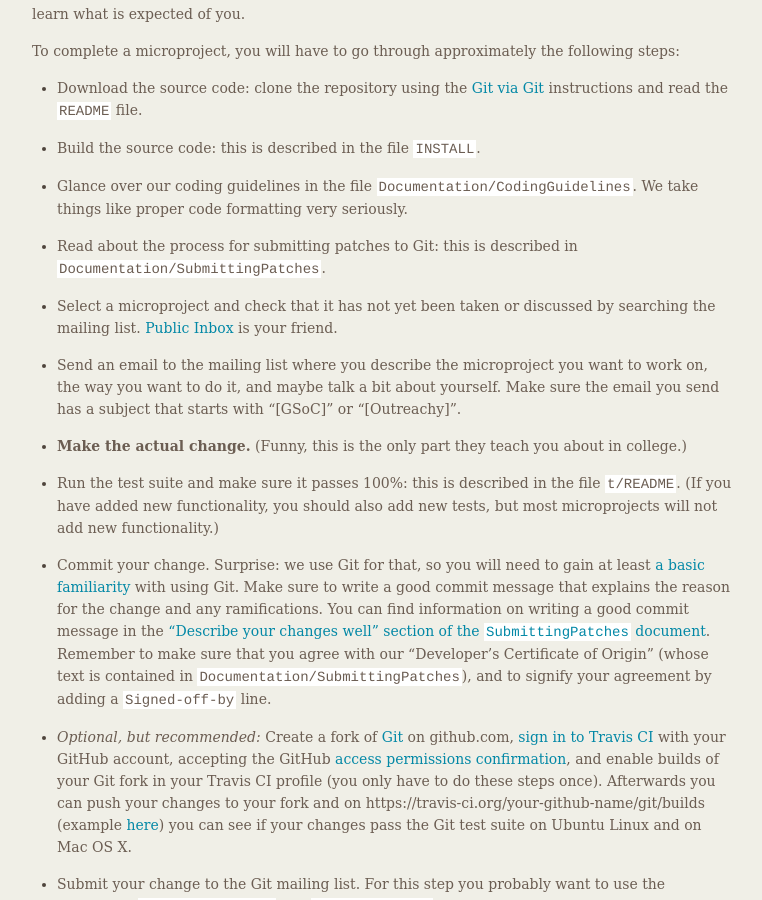
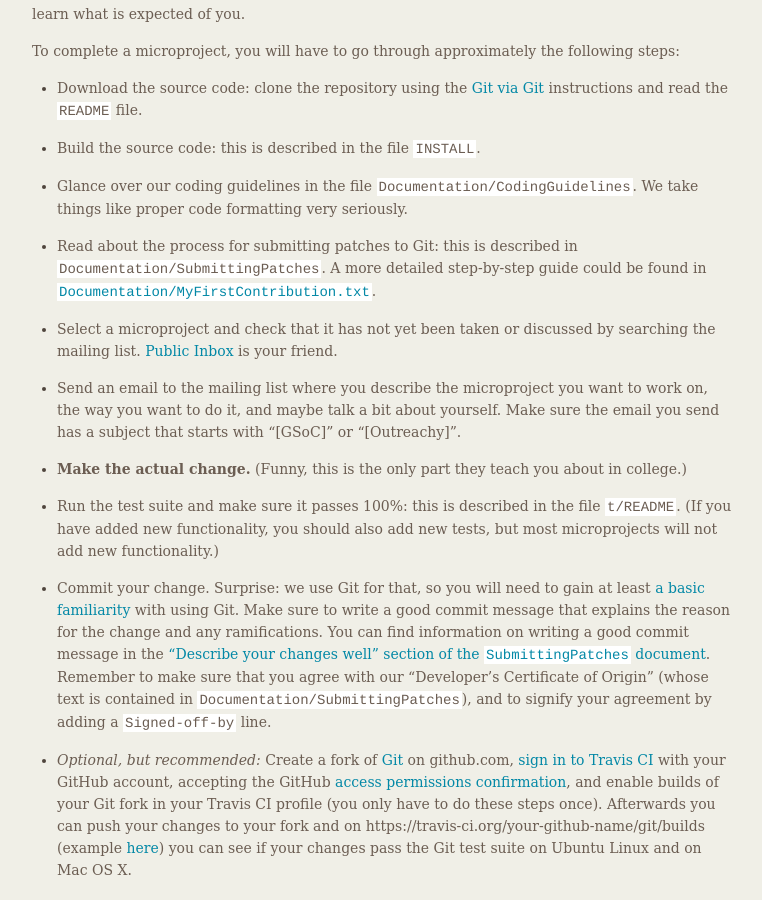
Before and after one commit to git/git.github.io, a Jekyll site: the page built from General-Microproject-Information.md, in a window 1280 px wide and 900 px high, scrolled down 736 px. Shown: the whole window, without its empty margins (377-1139 px from the left). Built offline with Jekyll 4.4.1, drawn with Linux system fonts in a browser that asks for light colours.

Commit message:
Link to MyFirstContribution
It is a good resource that could help newcomers. So,
link to it from the "General-Microproject-Information"
page.

```diff
--- a/General-Microproject-Information.md
+++ b/General-Microproject-Information.md
@@ -63,7 +63,8 @@
   formatting very seriously.
 
 * Read about the process for submitting patches to Git: this is
-  described in `Documentation/SubmittingPatches`.
+  described in `Documentation/SubmittingPatches`. A more detailed
+  step-by-step guide could be found in [`Documentation/MyFirstContribution.txt`](https://git-scm.com/docs/MyFirstContribution).
 
 * Select a microproject and check that it has not yet been taken or
   discussed by searching the mailing list.
```
